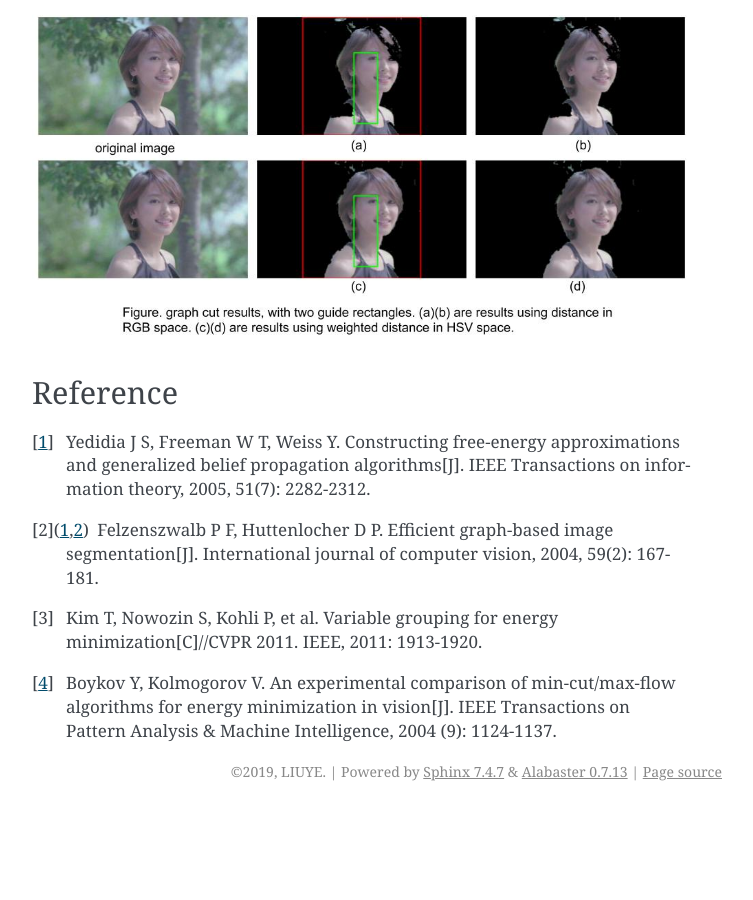
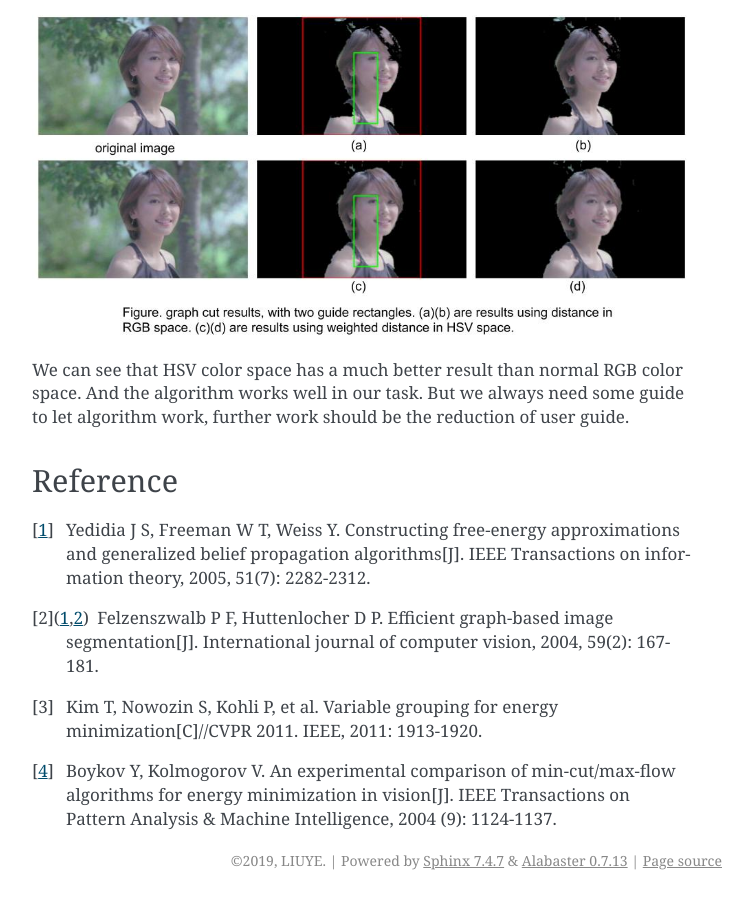
Before and after one commit to gggliuye/VIO, a Sphinx documentation site: the page built from docs/PGM.rst, in a window 1280 px wide and 900 px high, scrolled down 5445 px. Shown: the whole window, without its empty margins (388-1141 px from the left). Built offline with Sphinx 7.4.7, drawn with Linux system fonts in a browser that asks for light colours; before the commit the page ends 6256 px from its top, so only the background shows below that.

Commit message:
Update PGM.rst

```diff
--- a/docs/PGM.rst
+++ b/docs/PGM.rst
@@ -186,6 +186,8 @@ I build the graph using the edge connection mentioned above, and assign the weig
 .. image:: images/graphcutresult.jpg
     :align: center
 
+We can see that HSV color space has a much better result than normal RGB color space. And the algorithm works well in our task. But we always need some guide to let algorithm work, further work should be the reduction of user guide.
+
 Reference
 -----------------
 
```
